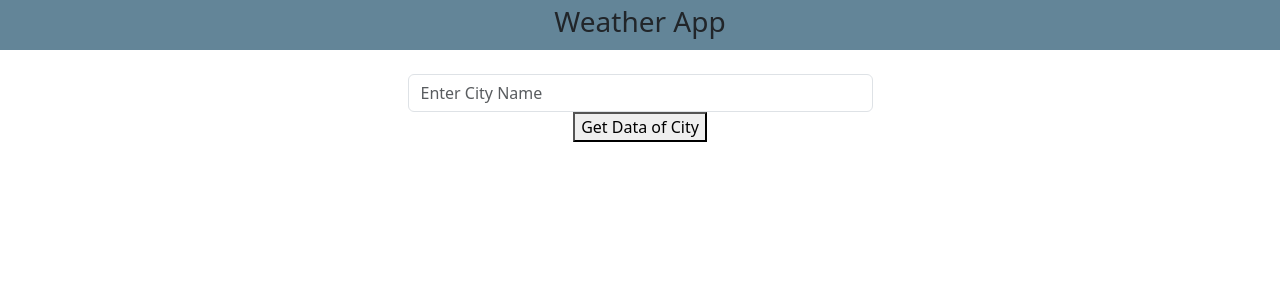
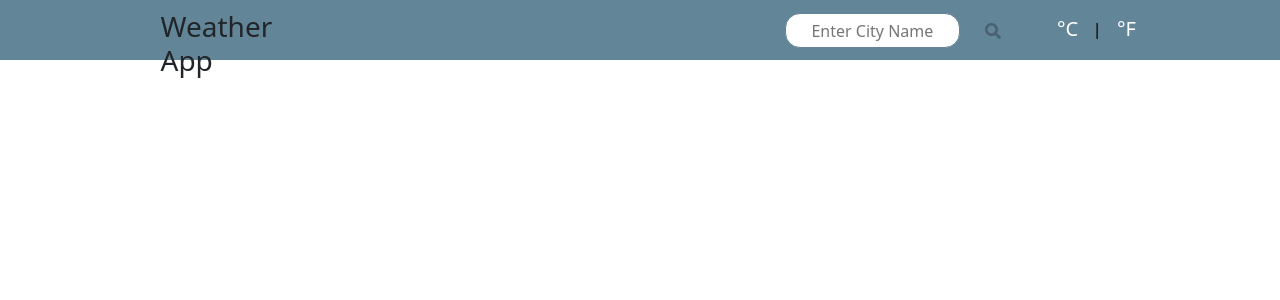
Before and after one commit to AysuDemirci/weather_app, a React (Create React App) app: page / in a window 1280 px wide. Shown: the top 300 px of the page. Built offline with nearby package versions, Linux system fonts and the light colour scheme.

Commit message:
edited the page

```diff
--- a/package.json
+++ b/package.json
@@ -10,6 +10,7 @@
     "bootstrap": "^5.3.0-alpha3",
     "react": "^18.2.0",
     "react-dom": "^18.2.0",
+    "react-icons": "^4.8.0",
     "react-scripts": "5.0.1",
     "reactstrap": "^9.1.10",
     "web-vitals": "^2.1.4"
--- a/src/App.js
+++ b/src/App.js
@@ -1,18 +1,137 @@
-import React from "react";
+import React, { useState } from "react";
 import Weather from "./Components/Weather";
-import { Container, Row } from "reactstrap";
+import { Col, Container, Row } from "reactstrap";
+import { FaSearch } from "react-icons/fa";
+import axios from "axios";
 
 export default function App() {
+  const [city, setCity] = useState("");
+  const [weatherInfo, setWeatherInfo] = useState({});
+  const [isActive, setIsActive] = useState(false);
+  const [tempUnit, setTempUnit] = useState("metric");
+  const [selected, setSelected] = useState();
+  function handleUnitsChange(value) {
+    setTempUnit(value);
+    handleClick();
+  }
+
+  function handleChange(e) {
+    setCity(e.target.value);
+  }
+
+  function changeSelected(units) {
+    setSelected(units);
+  }
+
+  const handleClick = async () => {
+    const baseUrl = `https://api.openweathermap.org/data/2.5/weather?&appid=a14e7ab880c601d7c8d6ecea90cf71f5`;
+
+    await axios
+      .get(baseUrl, { params: { q: city, units: tempUnit } })
+      .then(async (data) => {
+        setWeatherInfo(data.data);
+      })
+      .catch((err) => console.log("hata sebebi: ", err));
+    setIsActive(true);
+  };
   return (
     <div style={{ overflowX: "hidden" }}>
       <Row>
         <nav className="app-nav">
-          <h3>Weather App</h3>
+          <Container>
+            <Col md="11" style={{ float: "none", margin: "auto" }}>
+              <ul
+                style={{
+                  listStyle: "none",
+                  display: "flex",
+                }}
+              >
+                <li>
+                  <h3 style={{ marginTop: "5px" }}>Weather App</h3>
+                </li>
+                <li style={{ marginLeft: "47%" }}>
+                  <ul
+                    style={{ listStyle: "none", display: "flex", gap: "45px" }}
+                  >
+                    <li>
+                      <div className="form">
+                        <input
+                          value={city}
+                          className="app-weather-input"
+                          type="text"
+                          placeholder="Enter City Name"
+                          onChange={handleChange}
+                        />
+                      </div>
+                    </li>
+                    <li>
+                      <div>
+                        <button
+                          disabled={!city}
+                          onClick={handleClick}
+                          className="weather-city-btn"
+                        >
+                          <FaSearch style={{ marginTop: "-3px" }} />
+                        </button>
+                      </div>
+                    </li>
+                  </ul>
+                </li>
+                <li>
+                  <div style={{ marginTop: "8px" }}>
+                    <ul className="weather-units-ul">
+                      <li>
+                        <button
+                          style={{
+                            color: selected === "metric" ? "black" : "white",
+                          }}
+                          disabled={!city}
+                          className="weather-units"
+                          value="metric"
+                          onClick={() => {
+                            handleUnitsChange("metric");
+                            changeSelected("metric");
+                          }}
+                        >
+                          °C
+                        </button>
+                      </li>
+                      <li style={{ marginTop: "4px" }}>
+                        <strong>|</strong>
+                      </li>
+                      <li>
+                        <button
+                          disabled={!city}
+                          style={{
+                            color: selected === "imperial" ? "black" : "white",
+                          }}
+                          className="weather-units"
+                          value="imperial"
+                          onClick={() => {
+                            handleUnitsChange("imperial");
+                            changeSelected("imperial");
+                          }}
+                        >
+                          °F
+                        </button>
+                      </li>
+                    </ul>
+                  </div>
+                </li>
+              </ul>
+            </Col>
+          </Container>
         </nav>
       </Row>
       <Row>
         <Container>
-          <Weather />
+          <Weather
+            weatherInfo={weatherInfo}
+            isActive={isActive}
+            tempUnit={tempUnit}
+            city={city}
+            handleUnitsChange={handleUnitsChange}
+          />
         </Container>
       </Row>
     </div>
--- a/src/Components/Weather.js
+++ b/src/Components/Weather.js
@@ -1,69 +1,131 @@
-import React, { useState } from "react";
-import axios from "axios";
-import { Col, Container, Input } from "reactstrap";
+import React from "react";
+import { Col, Container, Row } from "reactstrap";
+import { FaCloudSun } from "react-icons/fa";
 
-export default function Weather() {
-  const [city, setCity] = useState("");
-  const [weatherInfo, setWeatherInfo] = useState({});
-  const [isActive, setIsActive] = useState(false);
+export default function Weather(props) {
+  const { weatherInfo, isActive, tempUnit } = props;
 
-  function handleChange(e) {
-    setCity(e.target.value);
-  }
-
-  const handleClick = async () => {
-    const baseUrl = `https://api.openweathermap.org/data/2.5/weather?&appid=a14e7ab880c601d7c8d6ecea90cf71f5&units=metric`;
-
-    await axios
-      .get(baseUrl, { params: { q: city } })
-      .then(async (data) => {
-        setWeatherInfo(data.data);
-      })
-      .catch((err) => console.log("hata sebebi: ", err));
-    setIsActive(true);
-  };
-
+  const date = new Date().toLocaleDateString();
   return (
     <div>
       <Container>
         <br />
-        <div>
-          <div className="form">
-            <center>
-              <Col md="5">
-                <Input
-                  value={city}
-                  className="weather-input"
-                  type="text"
-                  placeholder="Enter City Name"
-                  onChange={handleChange}
-                />
-                <div>
-                  <button onClick={handleClick}>Get Data of City</button>
-                </div>
-              </Col>
-            </center>
-          </div>
-
+        <br />
+        <div className="weather-div">
+          <Row>
+            <Col md="9" className="weather-col">
               {isActive ? (
                 <div>
-              <br />
-              <center>
-                <p style={{ fontSize: "40px" }}>
+                  <Row>
+                    <Col style={{ padding: "10px 0px 0px 30px" }}>
+                      <p style={{ fontSize: "35px" }}>
                         {weatherInfo.name},{weatherInfo.sys.country}
                       </p>
-                <p>Temperature : {weatherInfo.main.temp.toFixed(0)}°C</p>
+                    </Col>
+                    <Col style={{ marginTop: "20px", marginLeft: "65%" }}>
+                      <p style={{ fontSize: "20px", fontWeight: "600" }}>
+                        {date}
+                      </p>
+                    </Col>
+                  </Row>
+
+                  <Col style={{ padding: "10px 0px 0px 20px" }}>
+                    <Row>
+                      <ul
+                        style={{
+                          display: "flex",
+                          listStyle: "none",
+                          gap: "20px",
+                        }}
+                      >
+                        <li>
+                          <div>
+                            {weatherInfo.weather[0].description ===
+                            "broken clouds" ? (
+                              <p>{<FaCloudSun className="weather-icons" />}</p>
+                            ) : null}
+                          </div>
+                        </li>
+                        <li>
+                          <div>
+                            {tempUnit === "metric" ? (
+                              <p className="temp-style">
+                                {weatherInfo.main.temp.toFixed(0)}°C
+                              </p>
+                            ) : (
+                              <p className="temp-style">
+                                {weatherInfo.main.temp.toFixed(0)}°F
+                              </p>
+                            )}
+                          </div>
+                        </li>
+                        <li style={{ marginLeft: "65%" }}>
+                          <div>
+                            <ul
+                              style={{
+                                listStyle: "none",
+                                display: "flex",
+                                gap: "20%",
+                              }}
+                            >
+                              <li>
                                 <p>
-                  Felt Temperature : {weatherInfo.main.feels_like.toFixed(0)}°C
+                                  Day
+                                  {tempUnit === "metric" ? (
+                                    <p className="weather-day-night">
+                                      {weatherInfo.main.temp_max.toFixed(0)}°C
                                     </p>
+                                  ) : (
+                                    <p className="weather-day-night">
+                                      {weatherInfo.main.temp_max.toFixed(0)}°F
+                                    </p>
+                                  )}
+                                </p>
+                              </li>
+                              <li style={{ marginTop: "0px" }}>
                                 <p>
-                  Weather Condition :
+                                  Night
+                                  {tempUnit === "metric" ? (
+                                    <p className="weather-day-night">
+                                      {weatherInfo.main.temp_min.toFixed(0)}°C
+                                    </p>
+                                  ) : (
+                                    <p className="weather-day-night">
+                                      {weatherInfo.main.temp_min.toFixed(0)}°F
+                                    </p>
+                                  )}
+                                </p>
+                              </li>
+                            </ul>
+                          </div>
+                        </li>
+                      </ul>
+
+                      <div style={{ marginTop: "-25px" }}>
+                        Real Feel
+                        {tempUnit === "metric" ? (
+                          <p className="weather-day-night">
+                            {weatherInfo.main.feels_like.toFixed(0)}°C
+                          </p>
+                        ) : (
+                          <p className="weather-day-night">
+                            {weatherInfo.main.feels_like.toFixed(0)}°F
+                          </p>
+                        )}
+                      </div>
+                      <div style={{ fontSize: "22px" }}>
                         {weatherInfo.weather[0].description[0].toUpperCase() +
                           weatherInfo.weather[0].description.substring(1)}
-                </p>
-              </center>
+                      </div>
+                    </Row>
+                  </Col>
+
+                  <br />
                 </div>
               ) : null}
+            </Col>
+          </Row>
+          <br />
         </div>
       </Container>
     </div>
--- a/src/style.css
+++ b/src/style.css
@@ -1,8 +1,75 @@
 .app-nav{
   background-color: #638598;
-  text-align: center;
-  height: 50px;
+  height: 60px;
   width: 100%;
   padding: 5px 0px 15px 0px;
 
 }
+
+.weather-units{
+  border: none;
+  background-color: transparent;
+  width: 50px;
+  font-size: 20px;
+
+}
+
+.weather-units-ul{
+  list-style: none;
+  display: flex;
+
+}
+
+.app-weather-input{
+ width: 120%;
+ border: 1px solid #638598;
+ height: 35px;
+margin-top: 8px;
+border-radius: 15px;
+text-align: center;
+}
+
+
+.weather-city-btn{
+  margin-top: 8px;
+  height: 35px;
+  width: 35px;
+  border-radius: 10px;
+  background-color:#638598 ;
+  border: 1px solid #638598;
+
+}
+
+
+
+.weather-col{
+  box-shadow: rgba(0, 0, 0, 0.35) 0px 5px 15px;
+  border-radius: 10px;
+  padding-left: 50px;
+  float: none;
+  margin: auto;
+
+}
+
+.temp-style{
+  font-size: 35px;
+}
+
+.weather-icons{
+  width: 60px;
+  height: 60px;
+  margin-top: -10px;
+}
+
+.weather-bottom-col{
+  box-shadow: rgba(0, 0, 0, 0.35) 0px 5px 15px;
+  border-radius: 10px;
+  float: none;
+  margin: auto;
+  height: 200px;
+}
+
+.weather-day-night{
+  font-size: 20px;
+
+}
```
Also changed, not shown: 1 other file (tests, documents, lock files or other folders). Lines whose indentation alone changed are shown as unchanged.
